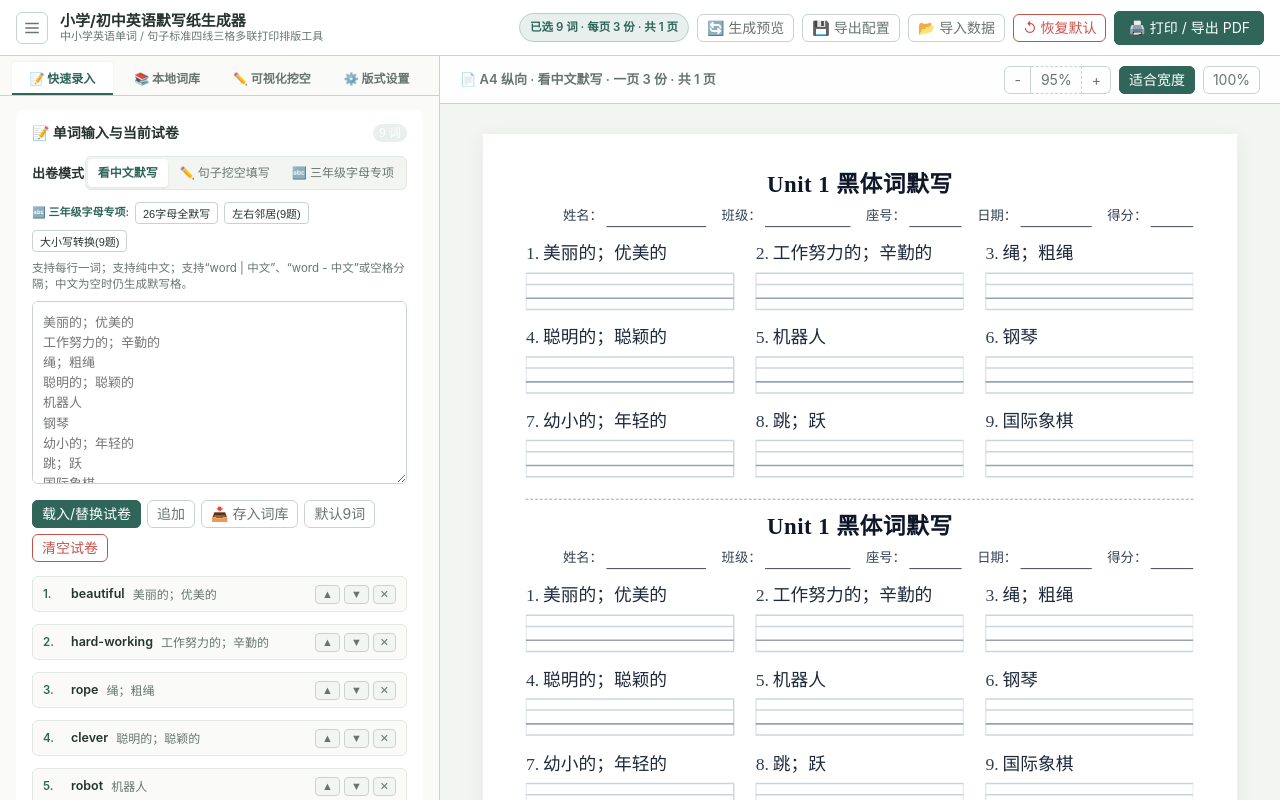
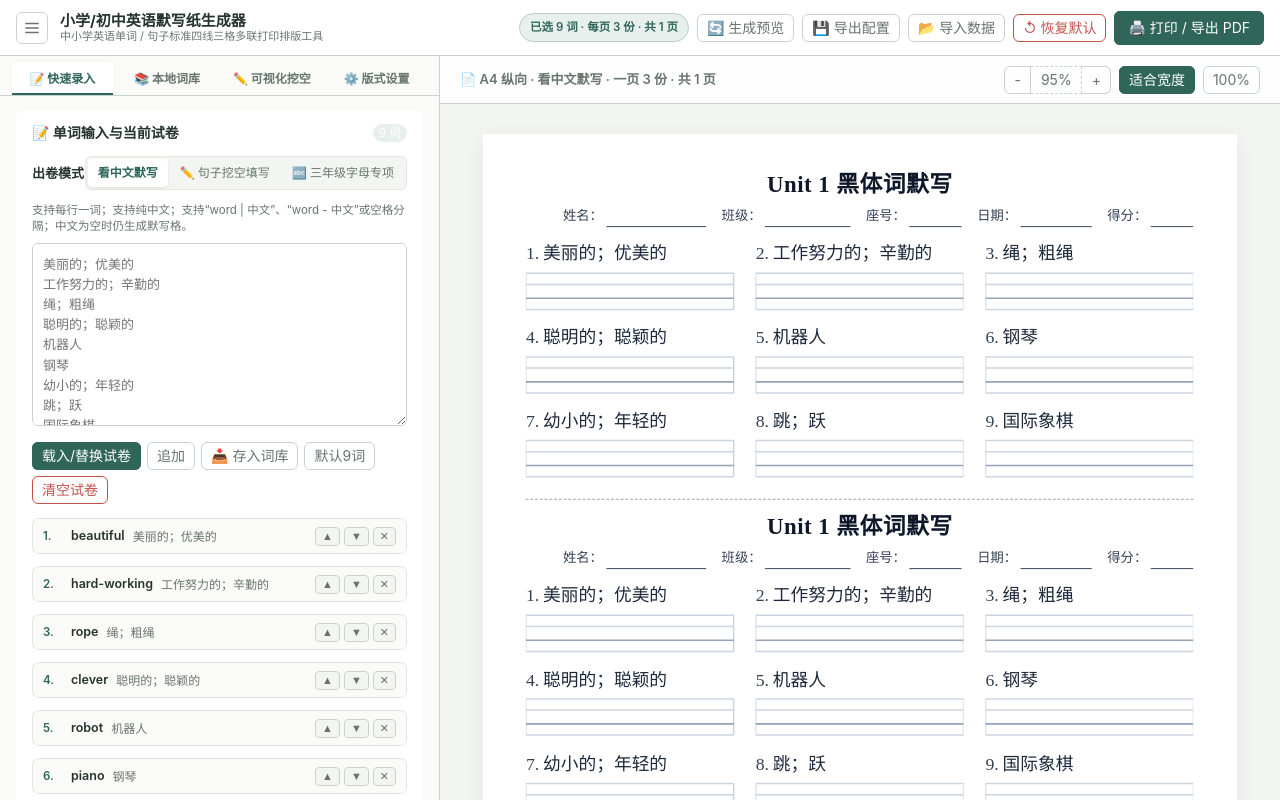
Before and after one commit to XavierWang3P/DictationSheetGen, a Vue app: page / in a window 1280 px wide. Built offline with nearby package versions, Linux system fonts and the light colour scheme.

Commit message:
fix(ui): remove redundant alphabet quick entry row from non-alphabet modes (v2.2.3)

```diff
--- a/package.json
+++ b/package.json
@@ -1,6 +1,6 @@
 {
   "name": "dictationsheetgen",
-  "version": "2.2.2",
+  "version": "2.2.3",
   "description": "中小学英语默写纸生成器。采用 Vue 3 + Naive UI 现代架构，支持离线单文件运行、四线三格排版、句子挖空、三年级字母专项默写与本地离线词库。",
   "main": "test_acceptance.js",
   "directories": {
--- a/src/components/QuickInputPane.vue
+++ b/src/components/QuickInputPane.vue
@@ -229,13 +229,6 @@
 
       <!-- 普通单词/句子模式下的录入区域 (字母模式下隐藏，界面更精简) -->
       <template v-if="state.draft.settings.dictMode !== 'alphabet'">
-        <div class="alpha-quick-entry-row" style="margin-bottom:8px; display:flex; align-items:center; gap:6px; flex-wrap:wrap;">
-          <span style="font-size:11px; color:var(--primary); font-weight:600;">🔤 三年级字母专项:</span>
-          <button type="button" class="preset-chip-btn" id="btnQuickAlpha26" @click="handleLoadAlphabetPreset('alpha_26_pair')">26字母全默写</button>
-          <button type="button" class="preset-chip-btn" id="btnQuickNeighbors" @click="handleLoadAlphabetPreset('alpha_neighbors_9')">左右邻居(9题)</button>
-          <button type="button" class="preset-chip-btn" id="btnQuickCase" @click="handleLoadAlphabetPreset('alpha_case_convert_9')">大小写转换(9题)</button>
-        </div>
-
         <p class="form-desc" id="formDescWords">
           支持每行一词；支持纯中文；支持“word | 中文”、“word - 中文”或空格分隔；中文为空时仍生成默写格。
         </p>
```
Also changed, not shown: 3 other files (tests, documents, lock files or other folders).
